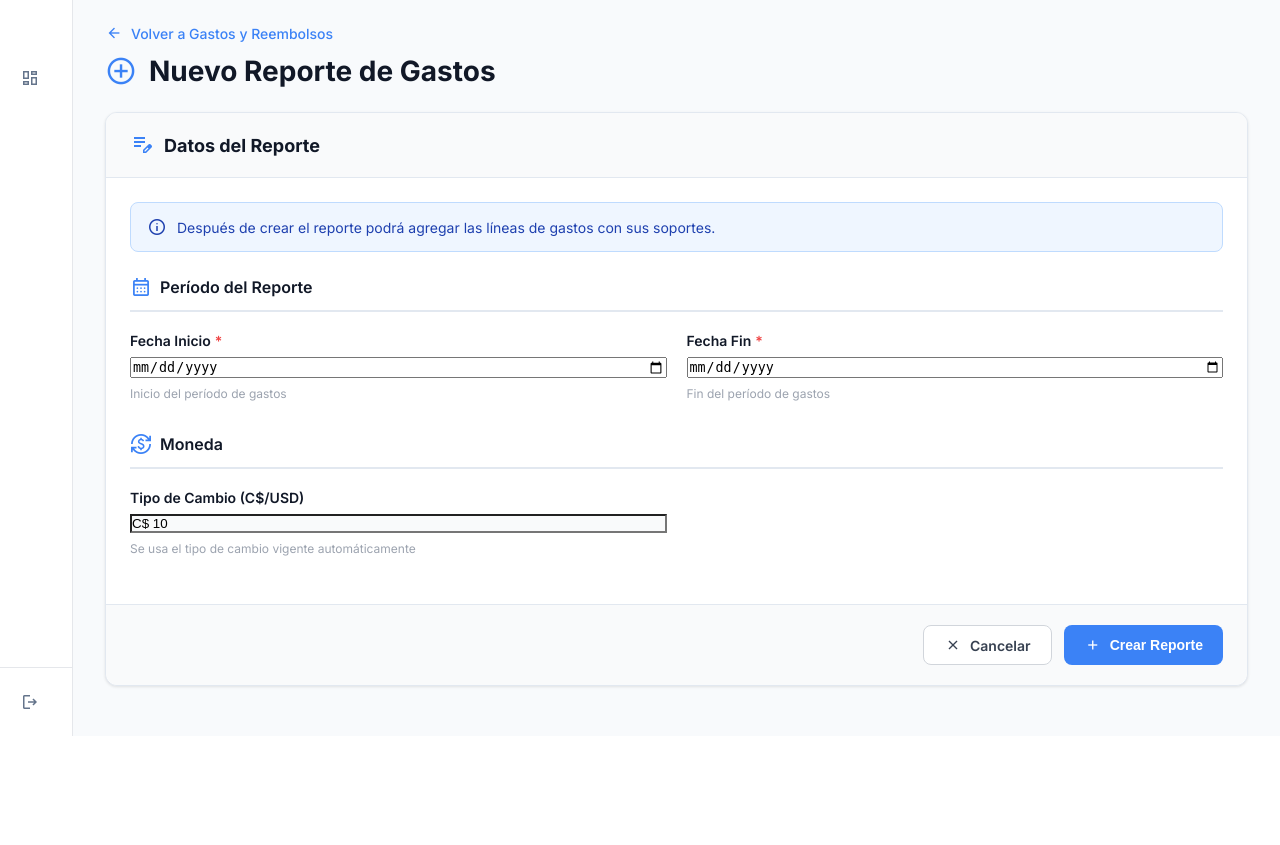
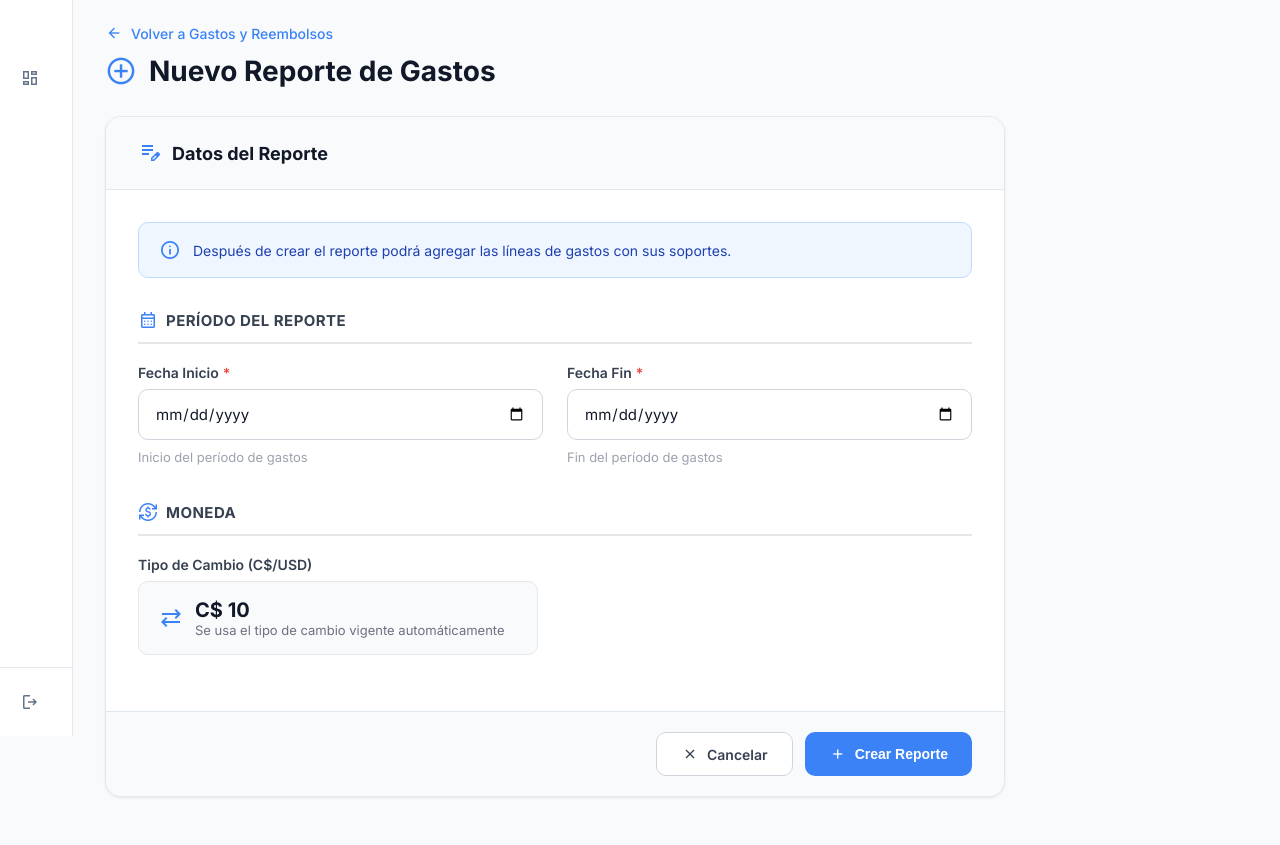
Before and after one commit to smartbot-js/proyecto_planillas, a Django app: template templates/reportes/gastos_reembolsos_crear.html in a window 1280 px wide. Shown: the part 64-909 px from the top of the page. Before the commit the page ends 800 px from the top, so only its background shows below. Run offline with Django 5.2, Linux system fonts and the light colour scheme; the template is opened without the code that fills it: most values are stand-ins (such as "Sample title", 1, 10 or a date in 2020).

Commit message:
feat: reportes

```diff
--- a/templates/reportes/gastos_reembolsos_crear.html
+++ b/templates/reportes/gastos_reembolsos_crear.html
@@ -5,9 +5,7 @@
 
 {% block extra_css %}
 <style>
-.page-header {
-    margin-bottom: 24px;
-}
+.page-header { margin-bottom: 28px; }
 .back-link {
     display: inline-flex;
     align-items: center;
@@ -33,14 +31,15 @@
 .form-card {
     background: white;
     border: 1px solid #e2e8f0;
-    border-radius: 12px;
-    box-shadow: 0 1px 3px rgba(0,0,0,0.1);
+    border-radius: 16px;
+    box-shadow: 0 1px 3px rgba(0,0,0,0.08);
     overflow: hidden;
+    max-width: 900px;
 }
 .form-card-header {
-    padding: 20px 24px;
+    padding: 24px 32px;
     border-bottom: 1px solid #e2e8f0;
-    background: #f9fafb;
+    background: #f8fafc;
 }
 .form-card-header h2 {
     font-size: 18px;
@@ -52,70 +51,125 @@
     gap: 10px;
 }
 .form-card-header h2 .material-symbols-outlined { color: #3b82f6; }
-.form-card-body { padding: 24px; }
+.form-card-body { padding: 32px; }
 
-.form-section { margin-bottom: 32px; }
+.info-box {
+    background: #eff6ff;
+    border: 1px solid #bfdbfe;
+    border-radius: 10px;
+    padding: 16px 20px;
+    font-size: 14px;
+    color: #1e40af;
+    display: flex;
+    align-items: center;
+    gap: 12px;
+    margin-bottom: 32px;
+    line-height: 1.5;
+}
+.info-box .material-symbols-outlined { font-size: 22px; flex-shrink: 0; color: #3b82f6; }
+
+.form-section { margin-bottom: 36px; }
 .form-section:last-child { margin-bottom: 0; }
 .section-title {
-    font-size: 16px;
-    font-weight: 600;
-    color: #111827;
+    font-size: 15px;
+    font-weight: 700;
+    color: #374151;
     margin: 0 0 20px 0;
     padding-bottom: 12px;
-    border-bottom: 2px solid #e2e8f0;
+    border-bottom: 2px solid #e5e7eb;
     display: flex;
     align-items: center;
     gap: 8px;
+    text-transform: uppercase;
+    letter-spacing: 0.03em;
 }
-.section-title .material-symbols-outlined { font-size: 22px; color: #3b82f6; }
+.section-title .material-symbols-outlined { font-size: 20px; color: #3b82f6; }
 
 .form-grid {
     display: grid;
     grid-template-columns: repeat(2, 1fr);
-    gap: 20px;
+    gap: 24px;
 }
+
 .form-group {
     display: flex;
     flex-direction: column;
     gap: 8px;
 }
-.form-group.full-width { grid-column: 1 / -1; }
+
 .form-label {
     font-size: 14px;
     font-weight: 600;
-    color: #111827;
+    color: #374151;
     display: flex;
     align-items: center;
     gap: 4px;
 }
 .required { color: #ef4444; }
-.form-help { font-size: 12px; color: #9ca3af; }
 
-.info-box {
-    background: #eff6ff;
-    border: 1px solid #bfdbfe;
-    border-radius: 8px;
+.input-field {
+    width: 100%;
     padding: 14px 16px;
-    font-size: 14px;
-    color: #1e40af;
+    border: 1.5px solid #d1d5db;
+    border-radius: 10px;
+    font-size: 15px;
+    color: #111827;
+    background: white;
+    transition: all 0.2s;
+    box-sizing: border-box;
+    font-family: inherit;
+}
+.input-field:focus {
+    outline: none;
+    border-color: #3b82f6;
+    box-shadow: 0 0 0 3px rgba(59,130,246,0.12);
+}
+.input-field[readonly] {
+    background: #f9fafb;
+    color: #6b7280;
+    cursor: not-allowed;
+    border-color: #e5e7eb;
+}
+.input-field[type="date"] {
+    min-height: 50px;
+}
+
+.form-help {
+    font-size: 13px;
+    color: #9ca3af;
+    line-height: 1.4;
+}
+
+.tc-display {
     display: flex;
     align-items: center;
-    gap: 10px;
-    margin-bottom: 24px;
+    gap: 12px;
+    padding: 16px 20px;
+    background: #f9fafb;
+    border: 1.5px solid #e5e7eb;
+    border-radius: 10px;
 }
-.info-box .material-symbols-outlined { font-size: 20px; flex-shrink: 0; }
+.tc-value {
+    font-size: 20px;
+    font-weight: 700;
+    color: #111827;
+}
+.tc-label {
+    font-size: 13px;
+    color: #6b7280;
+}
 
 .form-actions {
     display: flex;
     gap: 12px;
     justify-content: flex-end;
-    padding: 20px 24px;
+    padding: 20px 32px;
     border-top: 1px solid #e2e8f0;
-    background: #f9fafb;
+    background: #f8fafc;
 }
 .btn {
-    padding: 10px 20px;
-    border-radius: 8px;
+    padding: 12px 24px;
+    border-radius: 10px;
     font-size: 14px;
     font-weight: 600;
     border: none;
@@ -128,12 +182,14 @@
 }
 .btn .material-symbols-outlined { font-size: 18px; }
 .btn-primary { background: #3b82f6; color: white; }
-.btn-primary:hover { background: #2563eb; }
-.btn-secondary { background: white; color: #374151; border: 1px solid #d1d5db; }
+.btn-primary:hover { background: #2563eb; transform: translateY(-1px); box-shadow: 0 4px 12px rgba(59,130,246,0.3); }
+.btn-secondary { background: white; color: #374151; border: 1.5px solid #d1d5db; }
 .btn-secondary:hover { background: #f3f4f6; }
 
 @media (max-width: 768px) {
+    .form-card-body { padding: 20px; }
     .form-grid { grid-template-columns: 1fr; }
+    .form-actions { padding: 16px 20px; }
 }
 </style>
 {% endblock %}
@@ -179,14 +235,14 @@
                         <label class="form-label">
                             Fecha Inicio <span class="required">*</span>
                         </label>
-                        <input type="date" name="periodo_inicio" class="form-control" required>
+                        <input type="date" name="periodo_inicio" class="input-field" required>
                         <span class="form-help">Inicio del período de gastos</span>
                     </div>
                     <div class="form-group">
                         <label class="form-label">
                             Fecha Fin <span class="required">*</span>
                         </label>
-                        <input type="date" name="periodo_fin" class="form-control" required>
+                        <input type="date" name="periodo_fin" class="input-field" required>
                         <span class="form-help">Fin del período de gastos</span>
                     </div>
                 </div>
@@ -199,14 +255,14 @@
                     Moneda
                 </h3>
 
-                <div class="form-grid">
-                    <div class="form-group">
-                        <label class="form-label">Tipo de Cambio (C$/USD)</label>
-                        <input type="text" class="form-control" value="C$ {{ tipo_cambio.valor }}" readonly style="background: #f9fafb; cursor: not-allowed;">
-                        <span class="form-help">Se usa el tipo de cambio vigente automáticamente</span>
-                    </div>
-                    <div class="form-group">
-                        <!-- Espacio para balancear el grid -->
+                <div class="form-group" style="max-width: 400px;">
+                    <label class="form-label">Tipo de Cambio (C$/USD)</label>
+                    <div class="tc-display">
+                        <span class="material-symbols-outlined" style="color: #3b82f6; font-size: 24px;">sync_alt</span>
+                        <div>
+                            <div class="tc-value">C$ {{ tipo_cambio.valor }}</div>
+                            <div class="tc-label">Se usa el tipo de cambio vigente automáticamente</div>
+                        </div>
                     </div>
                 </div>
             </div>
```
Also changed, not shown: apps/reportes/views.py (+4 -4 lines), templates/planillas/detalle.html (+21 -13 lines).
